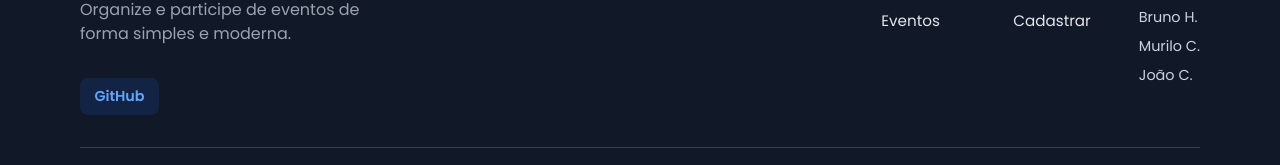
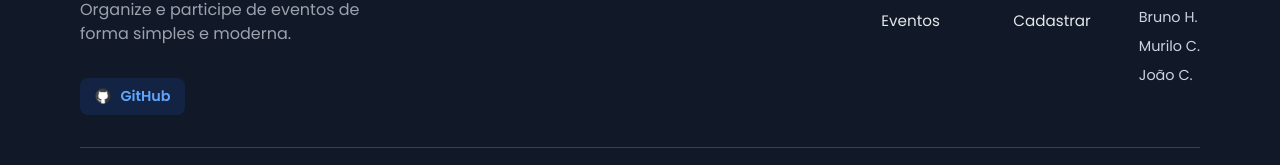
Before and after one commit to joaoConrad/Event_Manager_Front_End, an Angular app: page /home in a window 1280 px wide. Shown: the part 959-1124 px from the top of the page. Built offline with nearby package versions, Linux system fonts and the light colour scheme; no server answers.

Commit message:
icon github

```diff
--- a/src/app/components/footer/footer.css
+++ b/src/app/components/footer/footer.css
@@ -11,7 +11,7 @@
   margin: 0 auto;
   display: flex;
   justify-content: space-between;
-  align-items: flex-start; /* 🔥 melhora alinhamento */
+  align-items: flex-start;
   gap: 3rem;
   flex-wrap: wrap;
 }
@@ -32,9 +32,11 @@
   line-height: 1.5;
 }
 
-/* GITHUB MELHORADO */
+/* GITHUB */
 .github-link {
-  display: inline-block;
+  display: inline-flex;
+  align-items: center;
+  gap: 0.5rem;
   margin-top: 1rem;
   padding: 0.5rem 0.9rem;
   background: rgba(37, 99, 235, 0.15);
@@ -52,6 +54,12 @@
   transform: translateY(-2px);
 }
 
+/* ÍCONE */
+.github-icon {
+  width: 18px;
+  height: 18px;
+}
+
 /* LINKS */
 .footer-links {
   display: flex;
@@ -64,7 +72,6 @@
   gap: 0.5rem;
 }
 
-/* TITULO */
 .footer-column span {
   font-size: 0.75rem;
   font-weight: 700;
@@ -74,7 +81,6 @@
   margin-bottom: 0.4rem;
 }
 
-/* LINKS CLIQUE */
 .footer-column a {
   text-decoration: none;
   color: #e5e7eb;
@@ -84,10 +90,9 @@
 
 .footer-column a:hover {
   color: #ffffff;
-  transform: translateX(3px); /* 🔥 micro interação */
+  transform: translateX(3px);
 }
 
-/* AUTORES */
 .footer-column p {
   margin: 0;
   font-size: 0.9rem;
--- a/src/app/components/footer/footer.html
+++ b/src/app/components/footer/footer.html
@@ -13,7 +13,8 @@
           target="_blank"
           class="github-link"
         >
-           GitHub
+          <img src="/icongithub.png" alt="GitHub" class="github-icon">
+          GitHub
         </a>
       </div>
     </div>
```
Also changed, not shown: public/icongithub.png (added).
